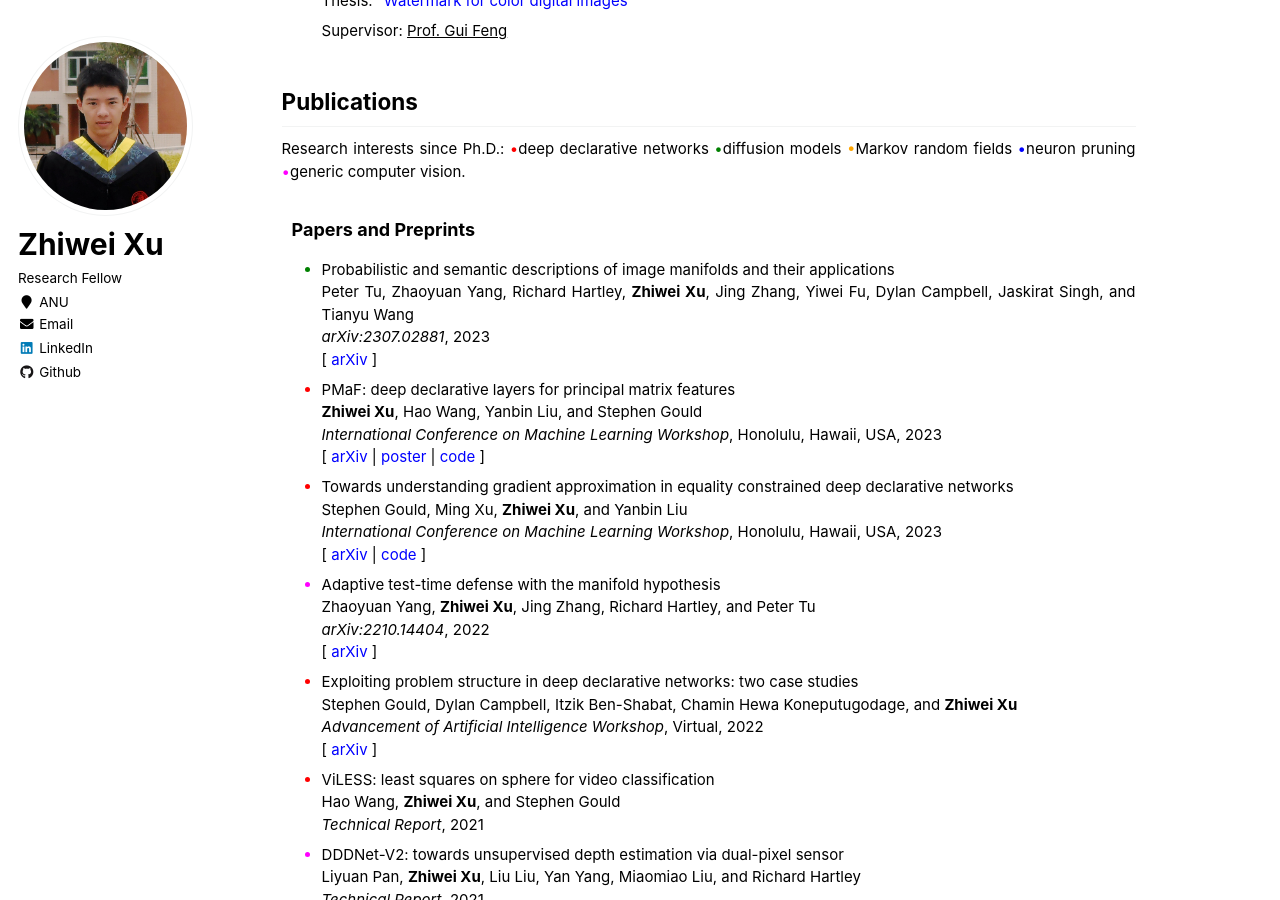
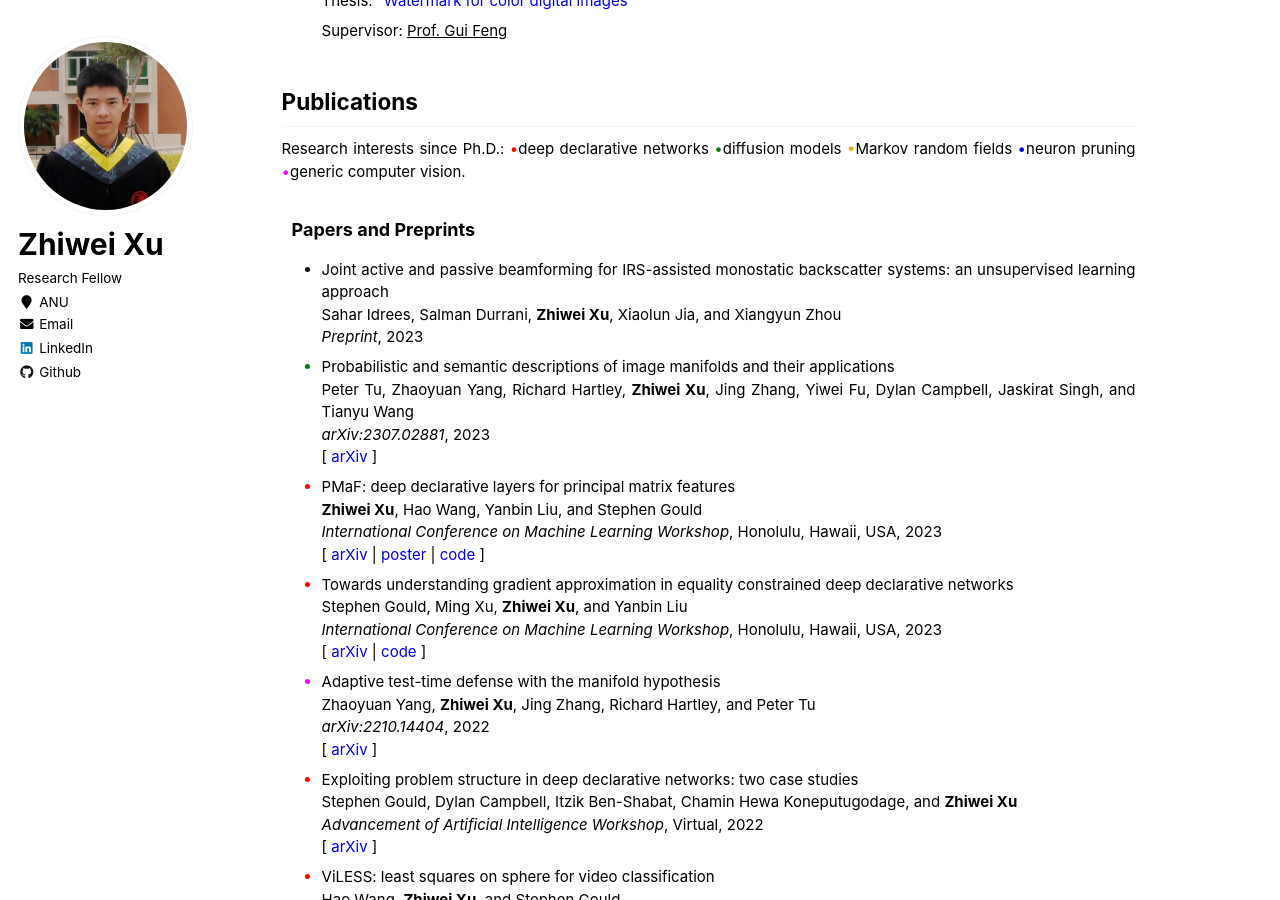
Before and after one commit to zwxu064/zwxu064.github.io, a Jekyll site: the page built from _pages/about.html, in a window 1280 px wide and 900 px high, scrolled down 1084 px. Built offline with Jekyll 4.4.1, drawn with Linux system fonts in a browser that asks for light colours.

Commit message:
Update about.html

```diff
--- a/_pages/about.html
+++ b/_pages/about.html
@@ -49,6 +49,11 @@ redirect_from:
 
   <h3 class="tab">Papers and Preprints</h3>
   <ul>
+  <li><div>Joint active and passive beamforming for IRS-assisted monostatic backscatter systems: an unsupervised learning approach</div>
+      <div>Sahar Idrees, Salman Durrani, <strong>Zhiwei Xu</strong>, Xiaolun Jia, and Xiangyun Zhou</div>
+      <div><i>Preprint</i>, 2023</div>
+  </li>
+
   <li style="color:green"><div><span style="color:black">Probabilistic and semantic descriptions of image manifolds and their applications</span></div>
       <div><span style="color:black">Peter Tu, Zhaoyuan Yang, Richard Hartley, <strong>Zhiwei Xu</strong>, Jing Zhang, Yiwei Fu, Dylan Campbell, Jaskirat Singh, and Tianyu Wang</span></div>
       <div><span style="color:black"><i>arXiv:2307.02881</i>, 2023</span></div>
```
